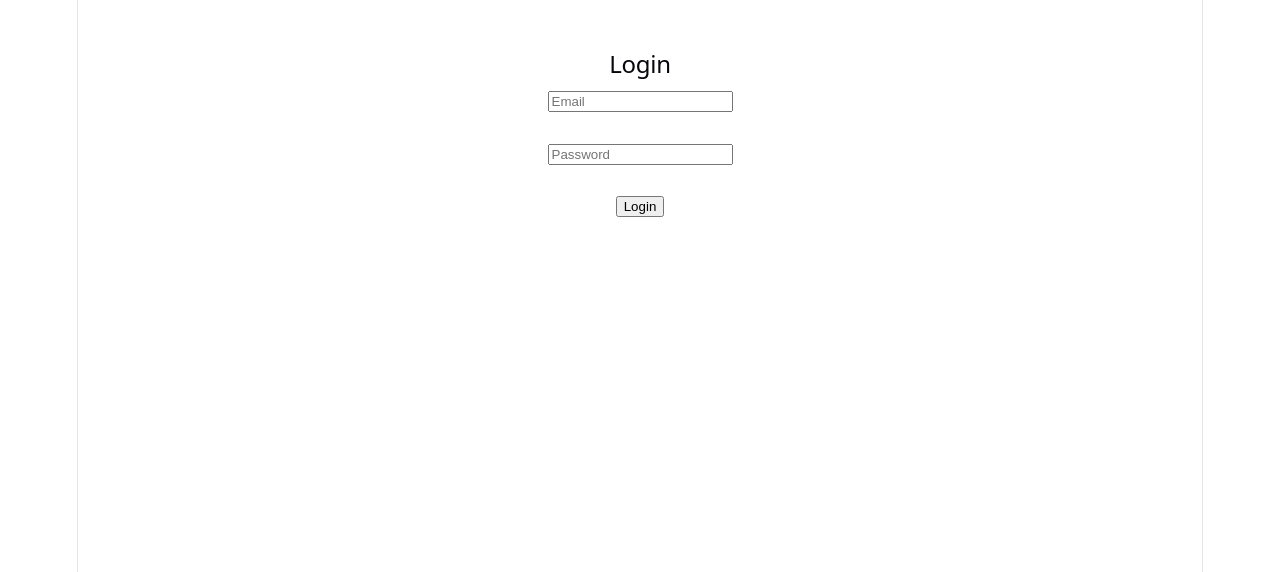
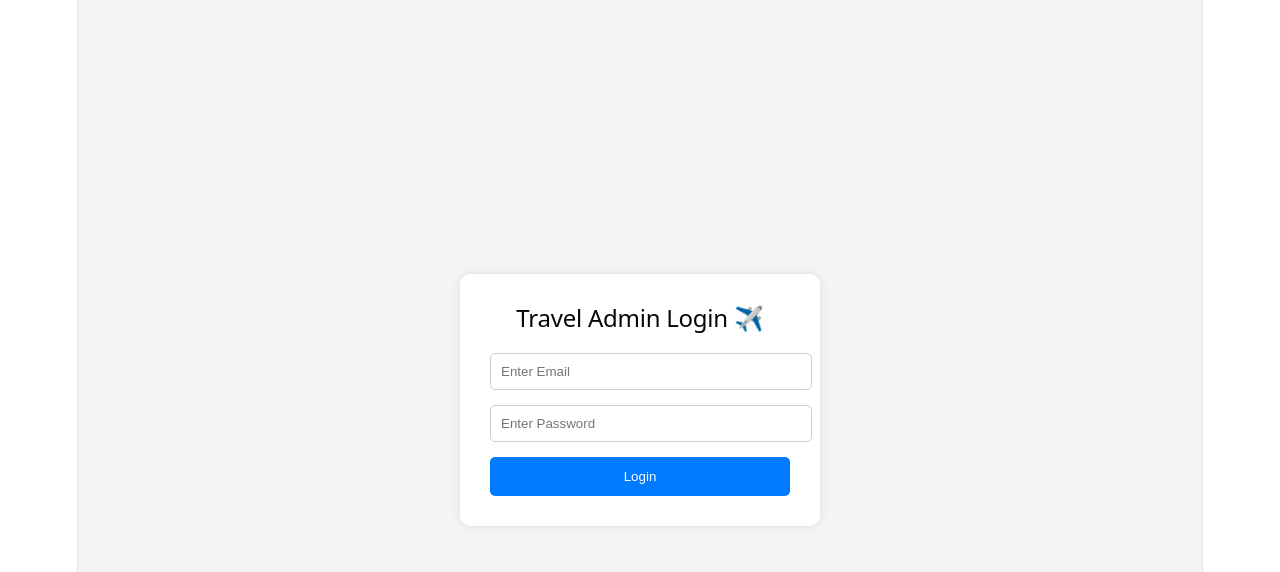
Before and after one commit to Ahmed12590/nodejs-admin-backend, a React app in the folder frontend/: page / in a window 1280 px wide. Shown: the top 572 px of the page. Built offline with nearby package versions, Linux system fonts and the light colour scheme; the HTML template or start-up script is replaced by a standard one.

Commit message:
frontend setup

```diff
--- a/frontend/src/pages/Login.jsx
+++ b/frontend/src/pages/Login.jsx
@@ -1,42 +1,110 @@
+import { useState } from "react";
 import { useNavigate } from "react-router-dom";
-import { useState } from "react";
 
 function Login() {
   const navigate = useNavigate();
+
   const [email, setEmail] = useState("");
   const [password, setPassword] = useState("");
 
-  const handleLogin = (e) => {
+  const handleLogin = async (e) => {
     e.preventDefault();
 
-    // Temporary login (baad me API connect karenge)
-    if (email && password) {
+    try {
+      // 👉 Backend API call (apni URL change kar lena)
+      const res = await fetch("http://localhost:5000/api/auth/login", {
+        method: "POST",
+        headers: {
+          "Content-Type": "application/json",
+        },
+        body: JSON.stringify({ email, password }),
+      });
+
+      const data = await res.json();
+
+      if (res.ok) {
+        // ✅ Token save (important)
+        localStorage.setItem("token", data.token);
+
+        alert("Login successful ✅");
+
+        // 👉 Dashboard redirect
         navigate("/dashboard");
       } else {
-      alert("Enter email & password");
+        alert(data.message || "Login failed ❌");
+      }
+    } catch (error) {
+      console.error(error);
+      alert("Server error ❌");
     }
   };
 
   return (
-    <div style={{ padding: "50px" }}>
-      <h2>Login</h2>
+    <div style={styles.container}>
+      <div style={styles.card}>
+        <h2 style={styles.title}>Travel Admin Login ✈️</h2>
+
         <form onSubmit={handleLogin}>
           <input
             type="email"
-          placeholder="Email"
+            placeholder="Enter Email"
+            value={email}
             onChange={(e) => setEmail(e.target.value)}
-        /><br /><br />
+            style={styles.input}
+          />
 
           <input
             type="password"
-          placeholder="Password"
+            placeholder="Enter Password"
+            value={password}
             onChange={(e) => setPassword(e.target.value)}
-        /><br /><br />
+            style={styles.input}
+          />
 
-        <button type="submit">Login</button>
+          <button type="submit" style={styles.button}>
+            Login
+          </button>
         </form>
+      </div>
     </div>
   );
 }
 
+const styles = {
+  container: {
+    height: "100vh",
+    display: "flex",
+    justifyContent: "center",
+    alignItems: "center",
+    background: "#f4f4f4",
+  },
+  card: {
+    padding: "30px",
+    width: "300px",
+    background: "#fff",
+    borderRadius: "10px",
+    boxShadow: "0 0 10px rgba(0,0,0,0.1)",
+  },
+  title: {
+    marginBottom: "20px",
+    textAlign: "center",
+  },
+  input: {
+    width: "100%",
+    padding: "10px",
+    marginBottom: "15px",
+    borderRadius: "5px",
+    border: "1px solid #ccc",
+  },
+  button: {
+    width: "100%",
+    padding: "12px",
+    background: "#007bff",
+    color: "#fff",
+    border: "none",
+    borderRadius: "5px",
+    cursor: "pointer",
+  },
+};
+
 export default Login;
```
Lines whose indentation alone changed are shown as unchanged.
